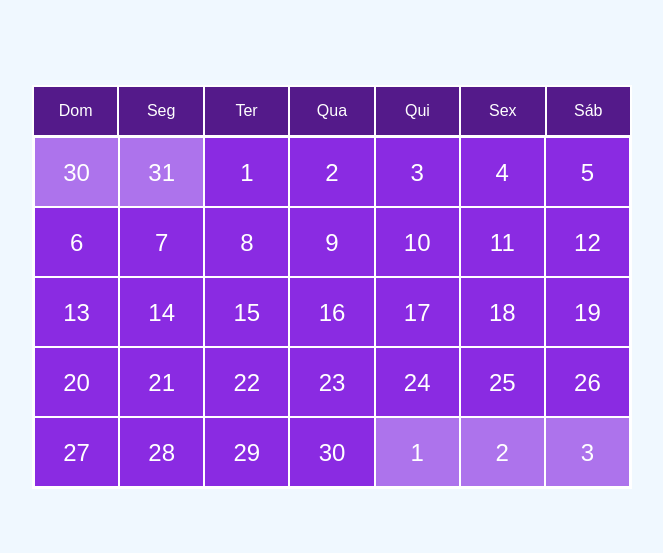
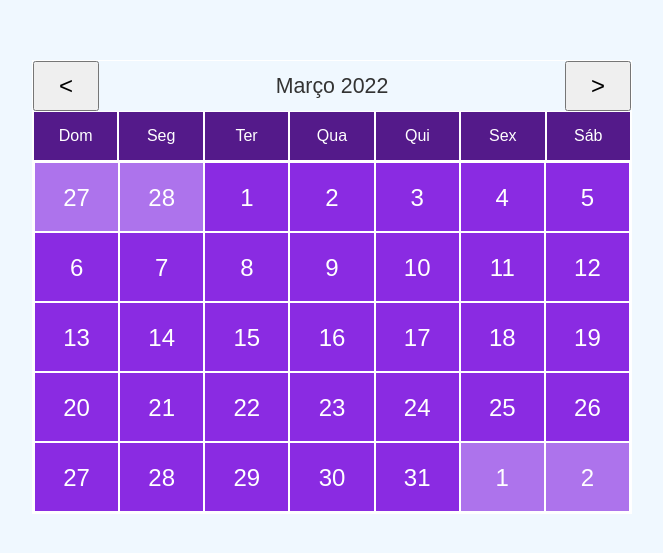
Before and after one commit to leonardolima99/Calendar, a plain HTML site: page index.html in a window 1280 px wide. Shown: the part 113-666 px from the top of the page, without its empty margins (308-971 px from the left). Drawn offline with Linux system fonts and the light colour scheme.

Commit message:
Displaying month and year, and buttons back and next.

```diff
--- a/script.js
+++ b/script.js
@@ -1,9 +1,44 @@
 const calendar = document.querySelector(".calendar");
 
-//const date = new Date();
-const date = new Date("06-08-2021");
+const date = new Date();
+//const date = new Date("06-08-2021");
 
 const weeks = ["Dom", "Seg", "Ter", "Qua", "Qui", "Sex", "Sáb"];
+const months = [
+  "Janeiro",
+  "Fevereiro",
+  "Março",
+  "Abril",
+  "Maio",
+  "Junho",
+  "Julho",
+  "Agosto",
+  "Setembro",
+  "Outubro",
+  "Novembro",
+  "Dezembro",
+];
+
+// Cria e exibe a div que mostra o mês e ano
+const displayMonth = document.createElement("div");
+displayMonth.classList.add("display-month");
+
+const buttonBackMonth = document.createElement("button");
+buttonBackMonth.classList.add("button-back-month");
+buttonBackMonth.innerHTML = "<";
+
+const textMonth = document.createElement("span");
+textMonth.classList.add("text-month");
+
+const buttonNextMonth = document.createElement("button");
+buttonNextMonth.classList.add("button-next-month");
+buttonNextMonth.innerHTML = ">";
+
+displayMonth.appendChild(buttonBackMonth);
+displayMonth.appendChild(textMonth);
+displayMonth.appendChild(buttonNextMonth);
+
+calendar.appendChild(displayMonth);
 
 const weeksDiv = document.createElement("div");
 weeksDiv.classList.add("weeks");
@@ -26,9 +61,10 @@ calendar.appendChild(weeksDiv);
 let arrayMonth = [];
 
 // Cria variável auxiliar para manipular a data
-console.log("s1", date.getMonth());
 let date2 = date;
-console.log("s", date2.getMonth());
+
+textMonth.innerHTML = `${months[date2.getMonth()]} ${date2.getFullYear()}`;
+
 // pega o último dia do mes atual
 // E guarda em lastDay
 date2.setMonth(date2.getMonth() + 1);
@@ -38,7 +74,7 @@ const lastDay = new Date(date2.setDate(date2.getDate() - 1));
 
 // Define o dia para o primeiro do mês
 date2.setDate(1);
-
+console.log("date2", date2);
 const handlePopulateArrayDate = (arrayMonth, currentDay) => {
   // adiciona o dia com mês e semana no array
   arrayMonth.push({
@@ -53,29 +89,20 @@ const handlePopulateArrayDate = (arrayMonth, currentDay) => {
 
 // verifica se o primeiro dia é no meio da semana
 if (date2.getDay() + 1 > date2.getDate()) {
-  console.log("3");
-
   // define o dia para o primeiro dia dessa semana
   date2.setDate(date2.getDate() - date2.getDay());
 }
 let currentDay = date2;
-console.log("4");
-
-console.log(currentDay <= lastDay);
-console.log("5");
 
 while (currentDay <= lastDay) {
   handlePopulateArrayDate(arrayMonth, currentDay);
 }
 
-console.log(currentDay.getDay());
 if (currentDay.getDay() !== 0) {
   for (let i = currentDay.getDay(); i <= 6; i++) {
     handlePopulateArrayDate(arrayMonth, currentDay);
   }
 }
-
-console.log("array ", arrayMonth);
 
 const days = document.createElement("div");
 days.classList.add("days");
--- a/style.css
+++ b/style.css
@@ -62,3 +62,22 @@ body {
 .day[data-unfocused="true"] {
   background-color: rgba(137, 43, 226, 0.644);
 }
+
+.display-month {
+  width: 100%;
+  height: 50px;
+  line-height: 50px;
+  display: flex;
+  justify-content: space-between;
+}
+
+.text-month {
+  color: #333;
+  font-size: 16pt;
+}
+
+.button-back-month,
+.button-next-month {
+  padding: 0 24px;
+  font-size: 24px;
+}
```
